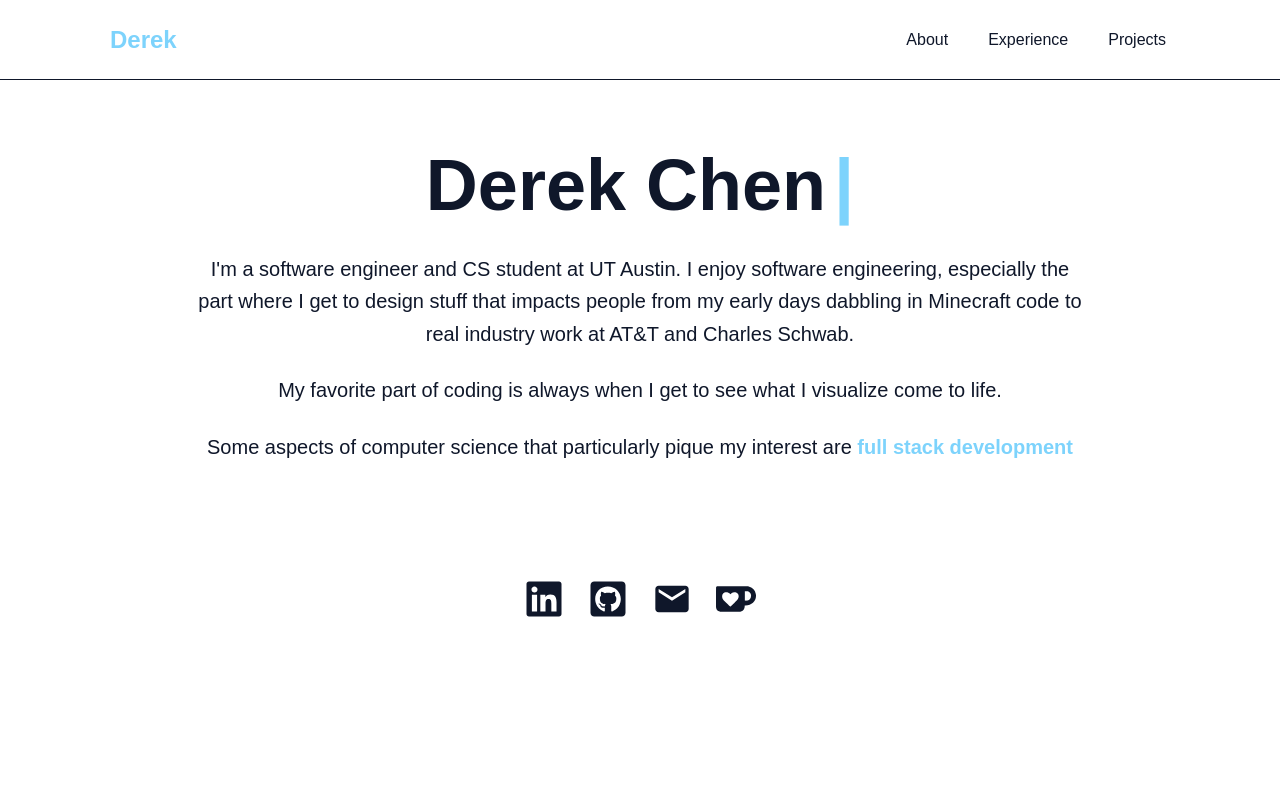
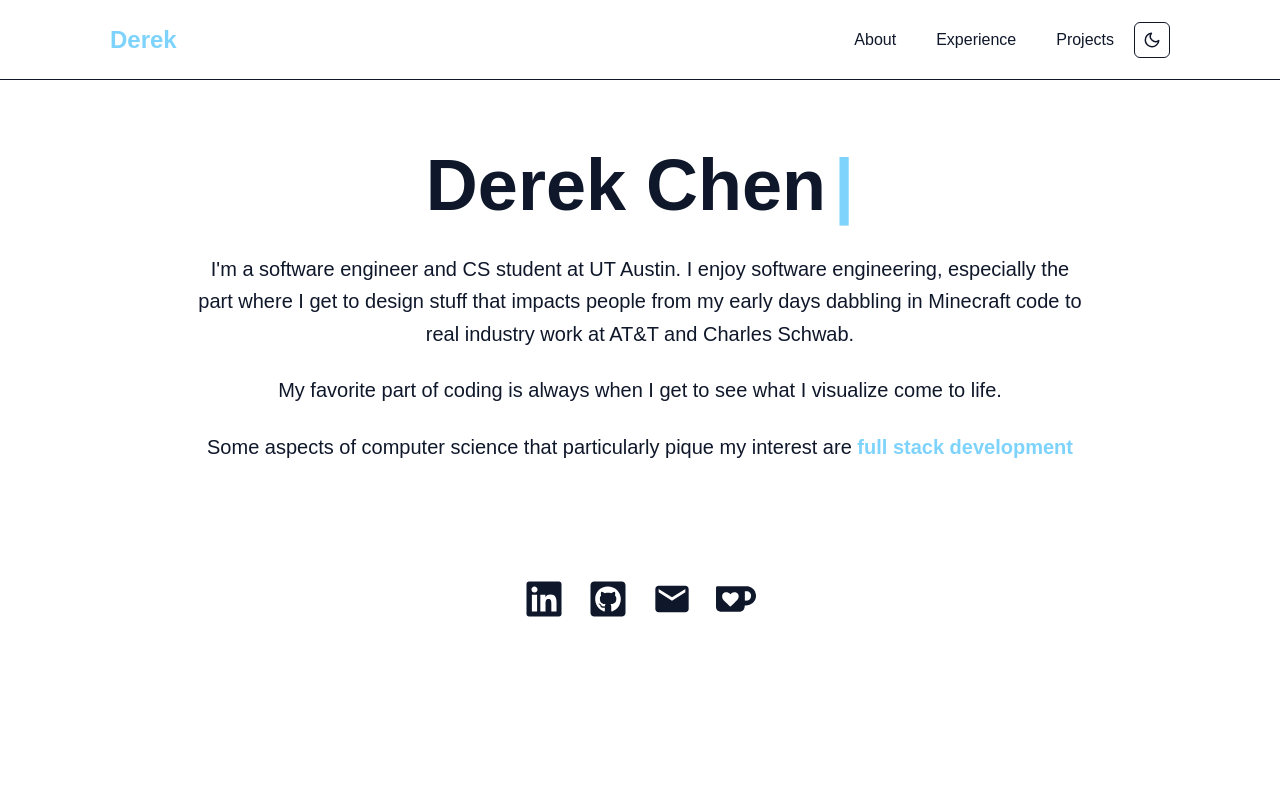
Before and after one commit to DereC4/derek-chen-website, a Next.js app: page / in a window 1280 px wide. Shown: the top 800 px of the page. Built offline with nearby package versions, Linux system fonts and the light colour scheme.

Commit message:
feat: added dark mode toggle to navbar and new button component

```diff
--- a/src/app/globals.css
+++ b/src/app/globals.css
@@ -1,9 +1,17 @@
 @import "tailwindcss";
 
+/* psuedo class */
 :root {
   color-scheme: light;
   --background: rgb(255 255 255);
   --foreground: rgb(15 23 42);
+  --primary: rgb(125 211 252);
+}
+
+:root[data-theme='dark'] {
+  color-scheme: dark;
+  --background: rgb(23 23 23);
+  --foreground: rgb(248 250 252);
   --primary: rgb(125 211 252);
 }
 
@@ -16,7 +24,7 @@
 }
 
 @media (prefers-color-scheme: dark) {
-  :root {
+  :root:not([data-theme]) {
     color-scheme: dark;
     --background: rgb(23 23 23);
     --foreground: rgb(248 250 252);
--- /dev/null
+++ b/src/components/DarkModeToggler.tsx
@@ -0,0 +1,58 @@
+'use client';
+
+import React, { useEffect, useState } from 'react';
+import { FiMoon, FiSun } from 'react-icons/fi';
+
+type ThemeMode = 'light' | 'dark' | 'system';
+
+type DarkModeTogglerProps = {
+    defaultMode?: ThemeMode;
+};
+
+const STORAGE_KEY = 'theme-preference';
+
+const resolveSystemTheme = (): 'light' | 'dark' => {
+    return window.matchMedia('(prefers-color-scheme: dark)').matches ? 'dark' : 'light';
+};
+
+const DarkModeToggler: React.FC<DarkModeTogglerProps> = ({ defaultMode = 'system' }) => {
+    const [theme, setTheme] = useState<'light' | 'dark'>('light');
+    const [mounted, setMounted] = useState<boolean>(false);
+
+    useEffect(() => {
+        const storedMode = localStorage.getItem(STORAGE_KEY) as ThemeMode | null;
+        const initialMode = storedMode ?? defaultMode;
+        const resolvedTheme = initialMode === 'system' ? resolveSystemTheme() : initialMode;
+
+        const root = document.documentElement;
+        root.dataset.theme = resolvedTheme;
+        setTheme(resolvedTheme);
+        setMounted(true);
+    }, [defaultMode]);
+
+    const toggleTheme = () => {
+        const nextTheme = theme === 'dark' ? 'light' : 'dark';
+        const root = document.documentElement;
+
+        root.dataset.theme = nextTheme;
+        localStorage.setItem(STORAGE_KEY, nextTheme);
+        setTheme(nextTheme);
+    };
+
+    const isDark = theme === 'dark';
+    const label = isDark ? 'Switch to light mode' : 'Switch to dark mode';
+
+    return (
+        <button
+            type='button'
+            onClick={toggleTheme}
+            aria-label={label}
+            title={label}
+            className='inline-flex h-9 w-9 items-center justify-center rounded-md border border-border bg-background text-foreground hover:opacity-80 transition-opacity duration-300'
+        >
+            {mounted ? isDark ? <FiSun size={18} /> : <FiMoon size={18} /> : <FiMoon size={18} />}
+        </button>
+    );
+};
+
+export default DarkModeToggler;
--- a/src/components/Navbar.tsx
+++ b/src/components/Navbar.tsx
@@ -2,11 +2,12 @@
 
 import React, { useState } from 'react';
 import Link from 'next/link';
-import { HiOutlineMenuAlt4, HiOutlineMail } from 'react-icons/hi';
+import { HiOutlineMenuAlt4 } from 'react-icons/hi';
 import { AiOutlineClose } from 'react-icons/ai';
 import { FaGithub, FaLinkedin } from 'react-icons/fa';
 import { BiFile } from 'react-icons/bi';
 import { SOCIAL_LINKS } from '@/data/socialLinks';
+import DarkModeToggler from '@/components/DarkModeToggler';
 
 const Navbar: React.FC = () => {
     const [nav, setNav] = useState<boolean>(false);
@@ -21,6 +22,7 @@ const Navbar: React.FC = () => {
                     </h1>
                 </div>
 
+                <div className='flex items-center gap-4'>
                     {/* Desktop Menu */}
                     <ul className='hidden md:flex font-medium text-foreground gap-8'>
                         <li className='hover:scale-110 duration-500'>
@@ -39,7 +41,8 @@ const Navbar: React.FC = () => {
                             </span>
                         </li>
                     </ul>
-            </div>
+
+                    <DarkModeToggler defaultMode='light' />
 
                     {/* Hamburger */}
                     <div onClick={handleClick} className='md:hidden z-[300] duration-500 cursor-pointer'>
@@ -48,6 +51,8 @@ const Navbar: React.FC = () => {
                         ) : (
                             <AiOutlineClose className='text-muted-foreground hover:text-foreground duration-300' size={24} />
                         )}
+                    </div>
+                </div>
             </div>
 
             {/* Mobile Menu */}
```
Lines whose indentation alone changed are shown as unchanged.
